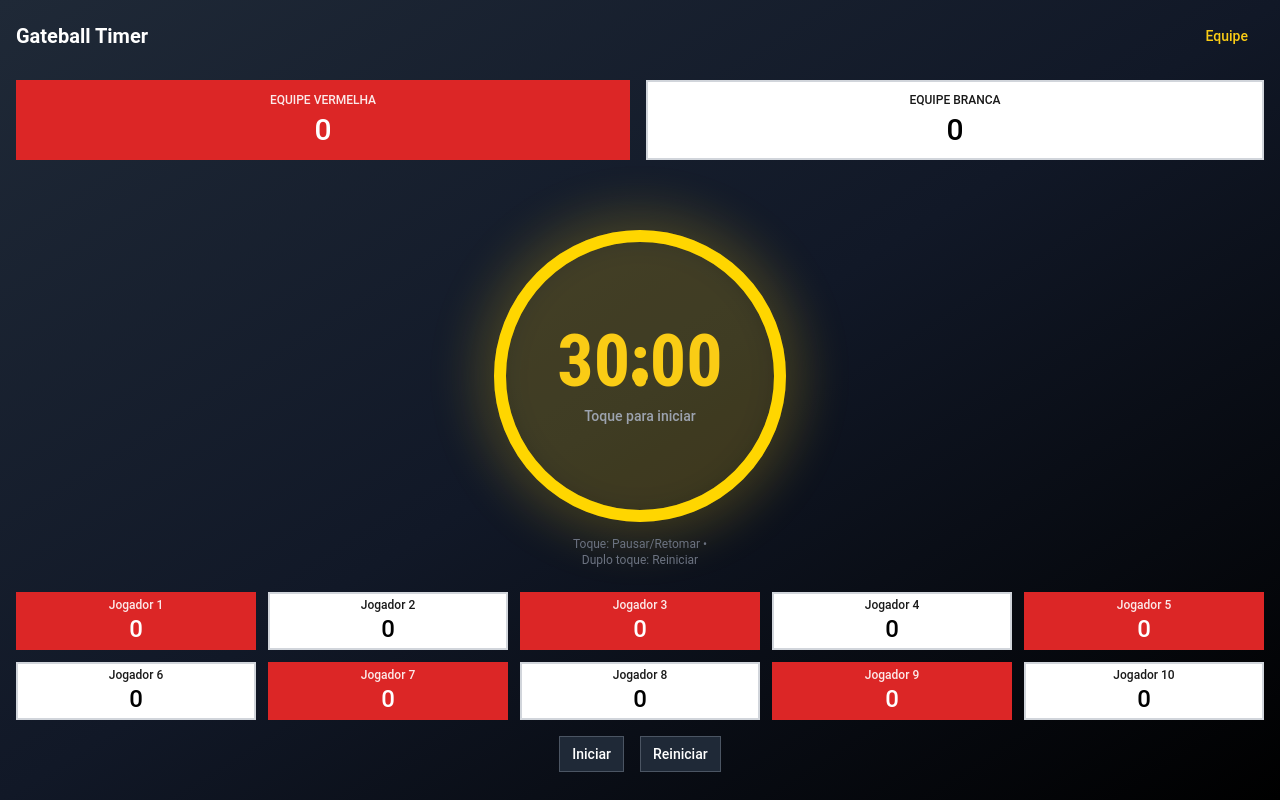
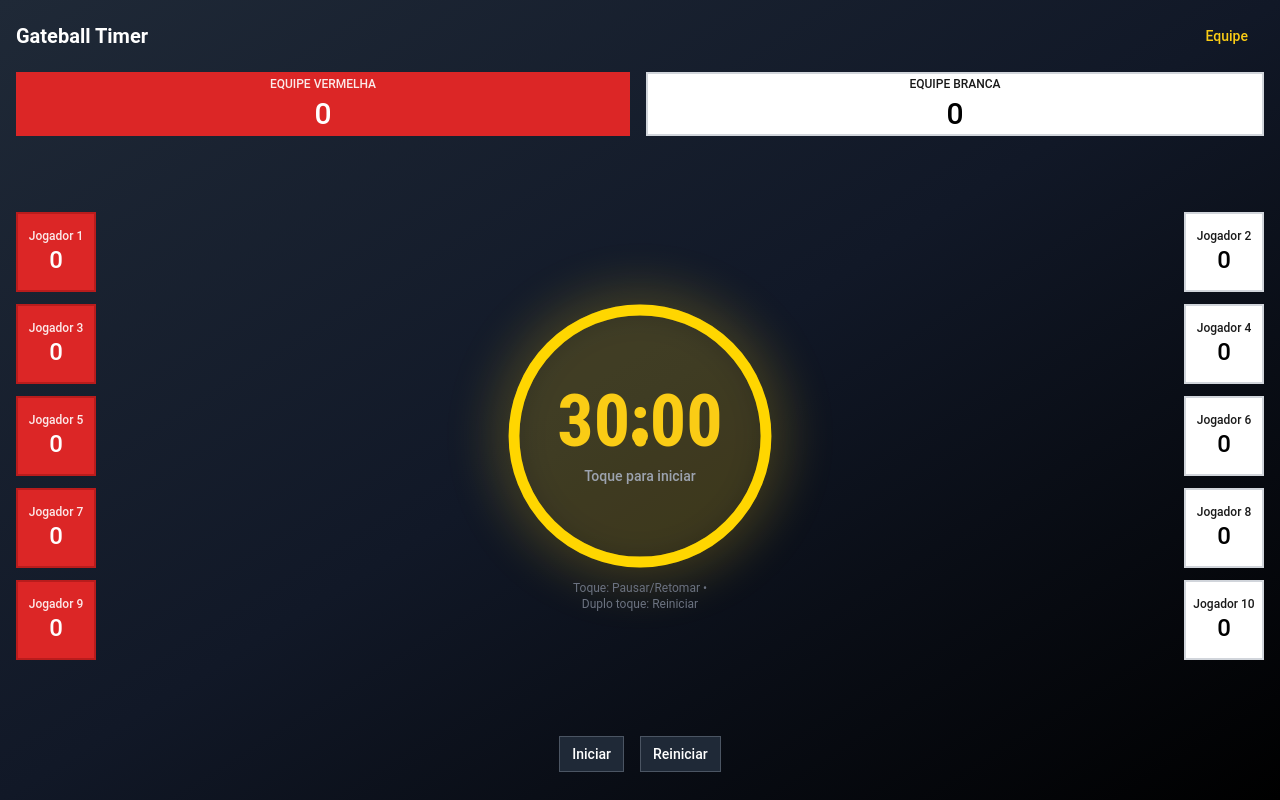
Before and after one commit to satochi-yamamoto/timergateBall-web, a React (Vite) app: page / in a window 1280 px wide. Built offline with nearby package versions, Linux system fonts and the light colour scheme.

Commit message:
Atualizar layout do HomeScreen

```diff
--- a/src/components/GameScreen.jsx
+++ b/src/components/GameScreen.jsx
@@ -108,31 +108,55 @@ const GameScreen = () => {
     return <Navigate to="/" />;
   }
 
+  const oddPlayers = playerScores
+    ? Object.keys(playerScores)
+        .map((id) => parseInt(id, 10))
+        .filter((id) => id % 2 === 1)
+        .sort((a, b) => a - b)
+    : [];
+  const evenPlayers = playerScores
+    ? Object.keys(playerScores)
+        .map((id) => parseInt(id, 10))
+        .filter((id) => id % 2 === 0)
+        .sort((a, b) => a - b)
+    : [];
+
   return (
     <>
-    <div className="min-h-screen w-screen overflow-y-auto bg-gradient-to-br from-gray-800 via-gray-900 to-black flex flex-col p-2 sm:p-4 gap-4">
-      <div className="flex gap-2 sm:gap-4 h-16 sm:h-20">
+    <div className="min-h-screen w-screen overflow-y-auto bg-gradient-to-br from-gray-800 via-gray-900 to-black flex flex-col p-2 sm:p-4 gap-2">
+      <div className="flex gap-2 sm:gap-4 h-14 sm:h-16">
         <TeamScore team="red" score={teamScores.red} label="EQUIPE VERMELHA" />
         <TeamScore team="white" score={teamScores.white} label="EQUIPE BRANCA" />
       </div>
 
-      <div className="flex-1 flex items-center justify-center">
-        <Timer timeLeft={timeLeft} gameState={status} onClick={handleTimerClick} />
-      </div>
-
-      <div className="grid grid-cols-5 grid-rows-2 gap-2 sm:gap-3 h-28 sm:h-32">
-        {playerScores && Object.keys(playerScores).map((pId) => {
-          const playerId = parseInt(pId, 10);
-          return (
+      <div className="flex flex-1 items-center justify-center gap-2 sm:gap-4">
+        <div className="grid grid-rows-5 gap-2 sm:gap-3 w-16 sm:w-20">
+          {oddPlayers.map((playerId) => (
             <PlayerScore
               key={playerId}
               playerId={playerId}
               score={playerScores[playerId]}
-              isRedTeam={playerId % 2 === 1}
+              isRedTeam={true}
               onClick={() => handlePlayerScoreUpdate(playerId)}
             />
-          );
-        })}
+          ))}
+        </div>
+
+        <div className="flex-1 flex items-center justify-center">
+          <Timer timeLeft={timeLeft} gameState={status} onClick={handleTimerClick} />
+        </div>
+
+        <div className="grid grid-rows-5 gap-2 sm:gap-3 w-16 sm:w-20">
+          {evenPlayers.map((playerId) => (
+            <PlayerScore
+              key={playerId}
+              playerId={playerId}
+              score={playerScores[playerId]}
+              isRedTeam={false}
+              onClick={() => handlePlayerScoreUpdate(playerId)}
+            />
+          ))}
+        </div>
       </div>
 
       {isCaptain && (
--- a/src/components/PlayerScore.jsx
+++ b/src/components/PlayerScore.jsx
@@ -5,10 +5,10 @@ import { motion } from 'framer-motion';
 const PlayerScore = ({ playerId, score, isRedTeam, onClick }) => {
   return (
     <motion.div
-      className={`rounded-lg cursor-pointer select-none flex flex-col items-center justify-center transition-all duration-200 ${
+      className={`rounded-lg border-2 box-border aspect-square w-full cursor-pointer select-none flex flex-col items-center justify-center transition-all duration-200 ${
         isRedTeam
-          ? 'bg-red-600 text-white hover:bg-red-500 active:bg-red-700'
-          : 'bg-white text-black border-2 border-gray-300 hover:bg-gray-50 active:bg-gray-200'
+          ? 'bg-red-600 text-white border-red-700 hover:bg-red-500 active:bg-red-700'
+          : 'bg-white text-black border-gray-300 hover:bg-gray-50 active:bg-gray-200'
       }`}
       onClick={onClick}
       whileTap={{ scale: 0.95 }}
--- a/src/components/Timer.jsx
+++ b/src/components/Timer.jsx
@@ -37,7 +37,7 @@ const Timer = ({ timeLeft, gameState, onClick }) => {
       <div className="absolute inset-0 rounded-full bg-yellow-400 opacity-20 blur-xl animate-pulse" />
 
       {/* Main timer circle */}
-      <div className="relative w-64 h-64 sm:w-80 sm:h-80 flex items-center justify-center">
+      <div className="relative w-56 h-56 sm:w-72 sm:h-72 flex items-center justify-center">
         {/* Background circle */}
         <svg className="absolute w-full h-full transform -rotate-90" viewBox="0 0 320 320">
           <circle
@@ -72,7 +72,7 @@ const Timer = ({ timeLeft, gameState, onClick }) => {
         {/* Timer display */}
         <div className="relative z-10 text-center">
           <motion.div
-            className={`timer-font text-7xl font-bold ${
+            className={`timer-font text-6xl sm:text-7xl font-bold ${
               isCriticalTime ? 'text-red-400' : isLowTime ? 'text-yellow-300' : 'text-yellow-400'
             }`}
             animate={isCriticalTime && gameState === 'running' ? {
--- a/src/screens/HomeScreen.jsx
+++ b/src/screens/HomeScreen.jsx
@@ -58,32 +58,53 @@ const HomeScreen = () => {
     }
   }, [timeLeft, status, playSound]);
 
+  const oddPlayers = Object.keys(playerScores)
+    .map((id) => parseInt(id, 10))
+    .filter((id) => id % 2 === 1)
+    .sort((a, b) => a - b);
+  const evenPlayers = Object.keys(playerScores)
+    .map((id) => parseInt(id, 10))
+    .filter((id) => id % 2 === 0)
+    .sort((a, b) => a - b);
+
   return (
-    <div className="min-h-screen w-screen overflow-y-auto bg-gradient-to-br from-gray-800 via-gray-900 to-black flex flex-col p-2 sm:p-4 gap-4">
+    <div className="min-h-screen w-screen overflow-y-auto bg-gradient-to-br from-gray-800 via-gray-900 to-black flex flex-col p-2 sm:p-4 gap-2">
       <header className="flex justify-between items-center text-white mb-2">
         <h1 className="text-xl font-bold">Gateball Timer</h1>
         <Button variant="ghost" className="text-yellow-400" onClick={() => navigate('/auth')}>Equipe</Button>
       </header>
-      <div className="flex gap-2 sm:gap-4 h-16 sm:h-20">
+      <div className="flex gap-2 sm:gap-4 h-14 sm:h-16">
         <TeamScore team="red" score={teamScores.red} label="EQUIPE VERMELHA" />
         <TeamScore team="white" score={teamScores.white} label="EQUIPE BRANCA" />
       </div>
-      <div className="flex-1 flex items-center justify-center">
-        <Timer timeLeft={timeLeft} gameState={status} onClick={handleTimer} />
-      </div>
-      <div className="grid grid-cols-5 grid-rows-2 gap-2 sm:gap-3 h-28 sm:h-32">
-        {Object.keys(playerScores).map(pId => {
-          const id = parseInt(pId, 10);
-          return (
+      <div className="flex flex-1 items-center justify-center gap-2 sm:gap-4">
+        <div className="grid grid-rows-5 gap-2 sm:gap-3 w-16 sm:w-20">
+          {oddPlayers.map((id) => (
             <PlayerScore
               key={id}
               playerId={id}
               score={playerScores[id]}
-              isRedTeam={id % 2 === 1}
+              isRedTeam={true}
               onClick={() => updatePlayerScore(id)}
             />
-          );
-        })}
+          ))}
+        </div>
+
+        <div className="flex-1 flex items-center justify-center">
+          <Timer timeLeft={timeLeft} gameState={status} onClick={handleTimer} />
+        </div>
+
+        <div className="grid grid-rows-5 gap-2 sm:gap-3 w-16 sm:w-20">
+          {evenPlayers.map((id) => (
+            <PlayerScore
+              key={id}
+              playerId={id}
+              score={playerScores[id]}
+              isRedTeam={false}
+              onClick={() => updatePlayerScore(id)}
+            />
+          ))}
+        </div>
       </div>
       <div className="flex justify-center gap-2 sm:gap-4 h-10 sm:h-12">
         <Button variant="outline" size="sm" onClick={handleTimer} className="bg-gray-800 border-gray-600 text-white hover:bg-gray-700">
```
